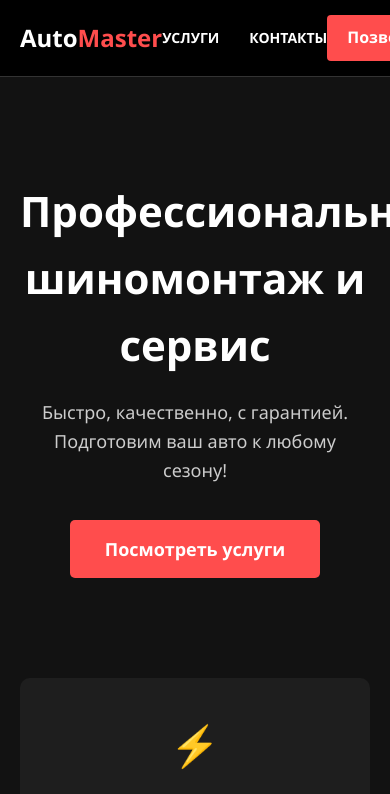
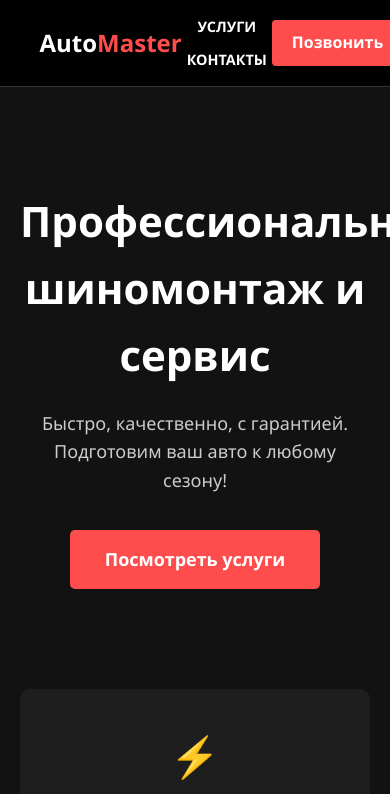
Before and after one commit to qq-astral666/tire-servise, a plain HTML site: page index.html in a window 390 px wide. Shown: the top 794 px of the page. Drawn offline with Linux system fonts and the light colour scheme.

Commit message:
fix: make header navigation fully responsive for mobile screens

```diff
--- a/style.css
+++ b/style.css
@@ -121,3 +121,22 @@ footer, .footer { background: #000; color: #555; text-align: center; padding: 25
     font-style: normal; /* Убираем курсив, чтобы было строже */
     font-size: 0.95rem;
 }
+
+@media (max-width: 768px) {
+    header, .header {
+        flex-direction: column !important; /* Выстраиваем логотип и меню вертикально */
+        gap: 15px !important;              /* Делаем отступ между логотипом и ссылками */
+        padding: 15px 5% !important;
+        text-align: center !important;
+    }
+    nav, .nav {
+        display: flex !important;
+        flex-wrap: wrap !important;        /* Разрешаем кнопкам переноситься на новый ряд */
+        justify-content: center !important;
+        gap: 10px !important;
+    }
+    nav a, .nav a {
+        margin: 0 5px !important;          /* Делаем компактные отступы по бокам */
+        font-size: 0.9rem !important;      /* Слегка уменьшаем текст под экраны мобильных */
+    }
+}
```
